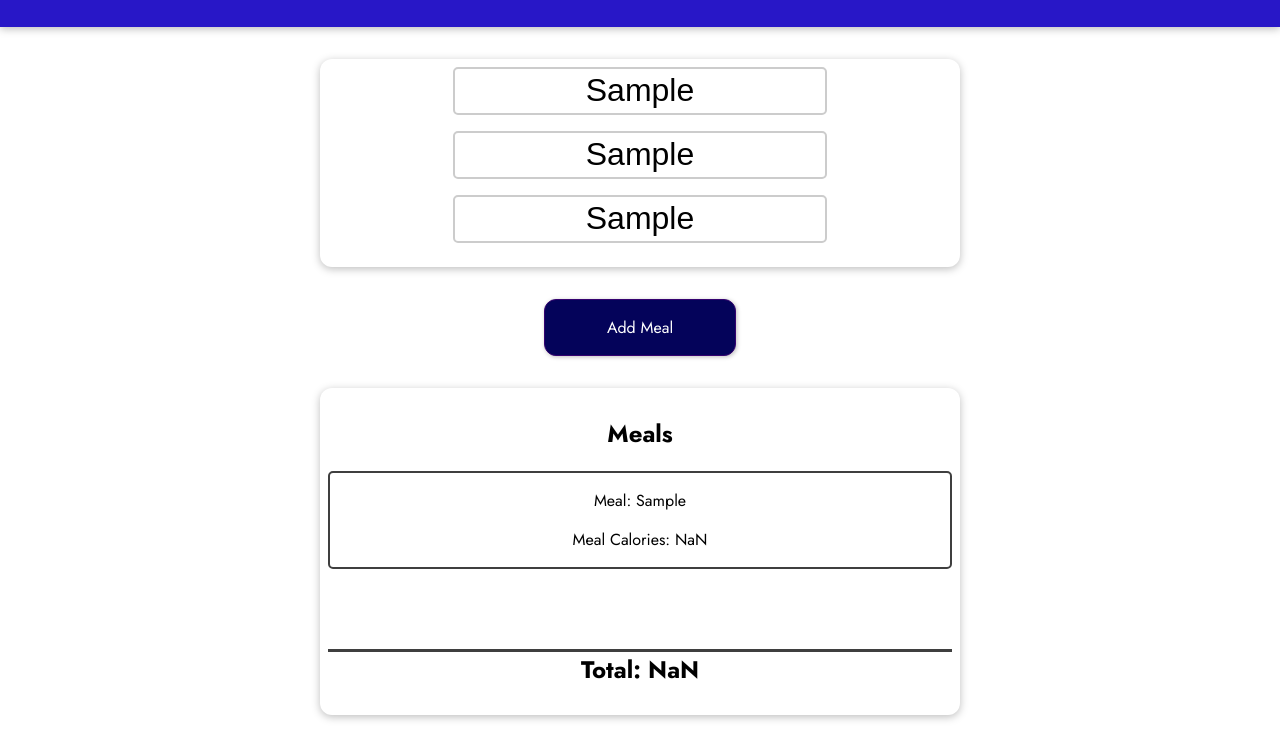
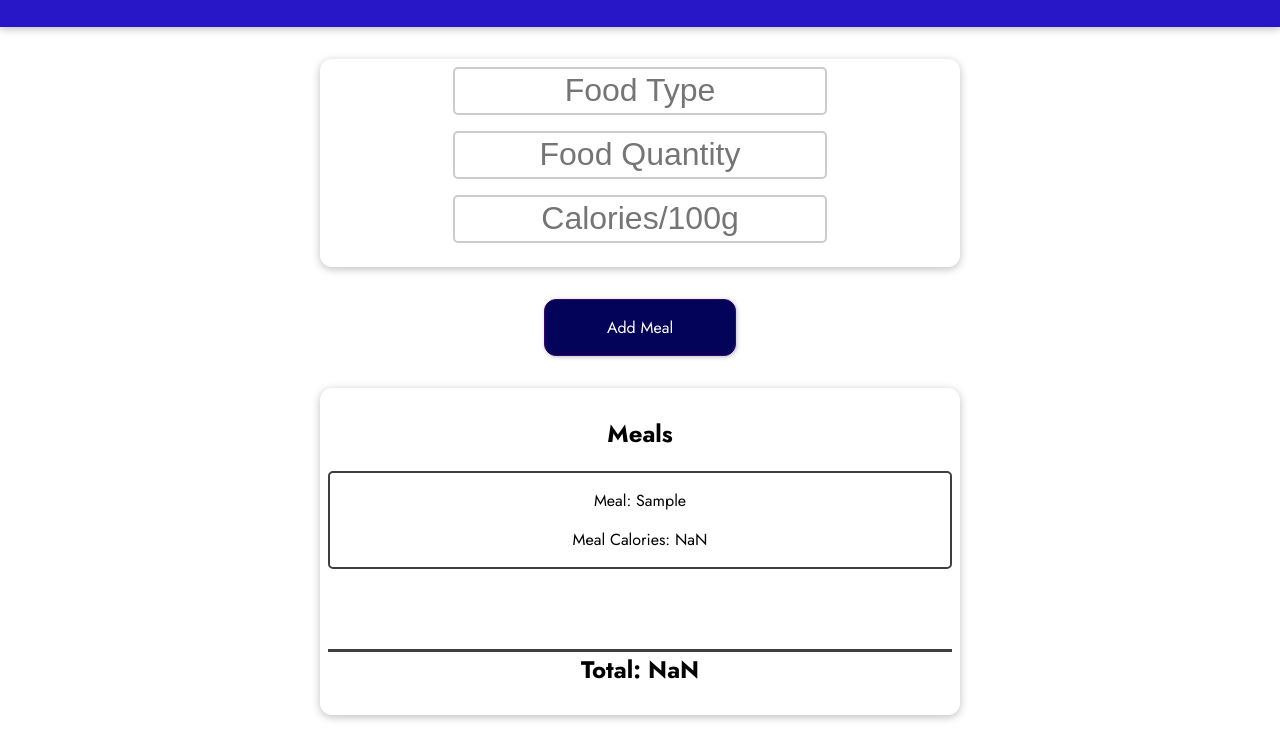
Before and after one commit to StanciuDragosIoan/calories_app_vue_js, a plain HTML site: page index.html in a window 1280 px wide. Both pictures are taken after typing "Sample", "Sample", "Sample" into the empty fields and a click on the button "Add Meal". Shown: the part 78-809 px from the top of the page. Drawn offline with nearby package versions, Linux system fonts and the light colour scheme.

Commit message:
Add files via upload

```diff
--- a/app.js
+++ b/app.js
@@ -41,6 +41,9 @@ const app = Vue.createApp({
                 const meal = this.calculateMealCalories(qty, cals100, type);
                 this.meals.push(meal);
                 this.totalMeals += meal.calories;
+                this.mealState.type= null;
+                this.mealState.quantity= null;
+                this.mealState.caloriesPer100= null;
             } else {
                 alert('Please input something..');
             }
--- a/index.html
+++ b/index.html
@@ -18,9 +18,9 @@
     </header>
     <div id="game">
       <section id="monster" class="container">
-        <input @change="grabType" class="field" placeholder="Food Type" type="text">
-        <input @change="grabQuantity"  class="field" placeholder="Food Quantity" type="text">
-        <input @change="grab100"  class="field" placeholder="Calories/100g" type="text">
+        <input v-model="mealState.type" @change="grabType" class="field" placeholder="Food Type" type="text">
+        <input v-model="mealState.quantity"  @change="grabQuantity"  class="field" placeholder="Food Quantity" type="text">
+        <input v-model="mealState.caloriesPer100"  @change="grab100"  class="field" placeholder="Calories/100g" type="text">
       </section>
       <section id="controls">
         <button @click="grabMeal">Add Meal</button>
```
